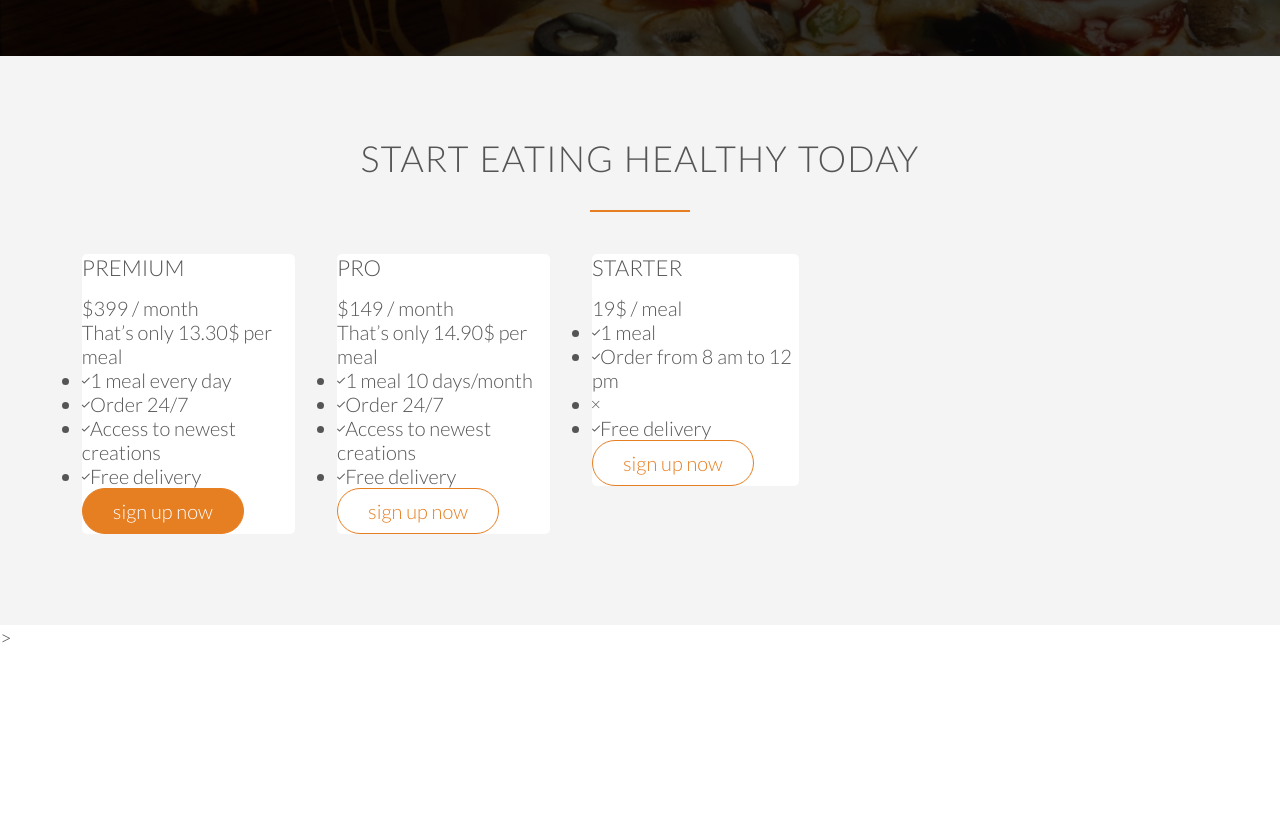
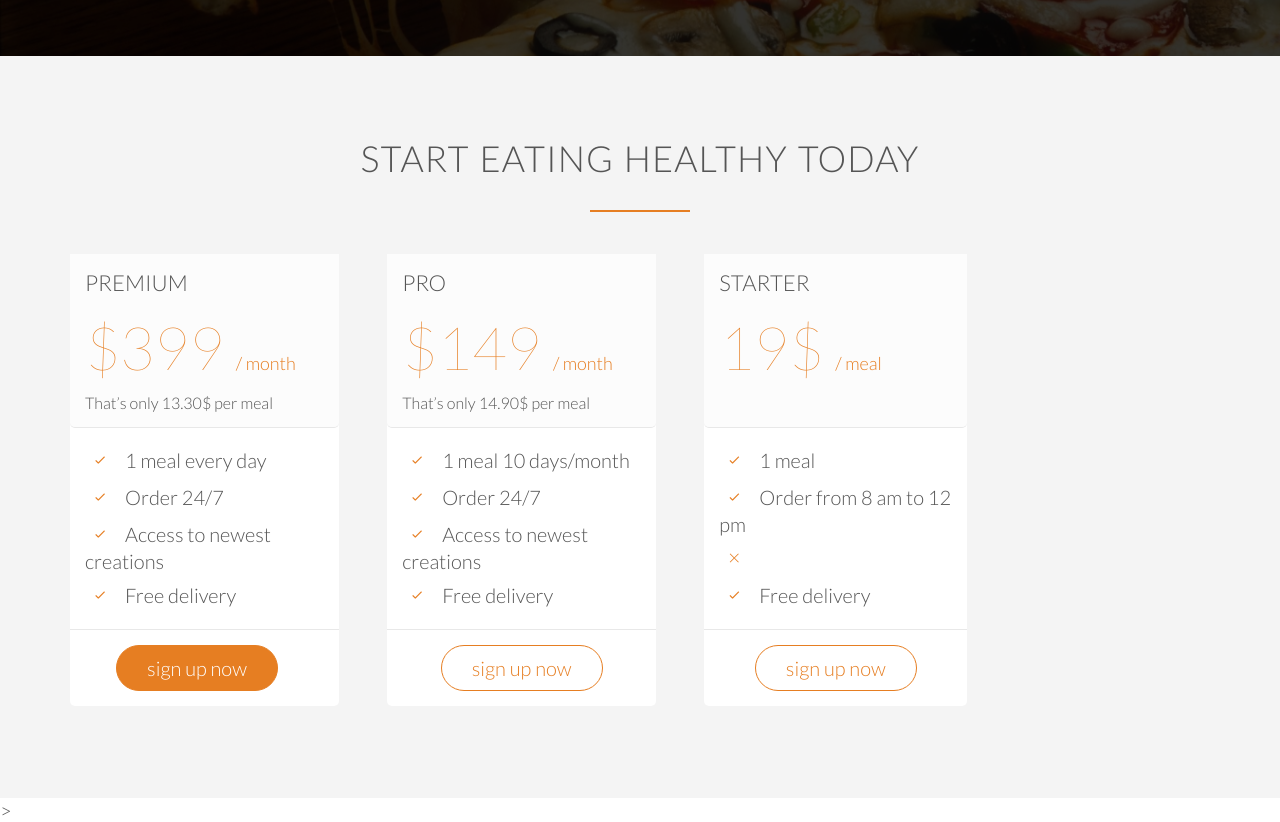
Before and after one commit to nulkhaliq/OmniFood, a plain HTML site: page index.html in a window 1280 px wide. Shown: the part 3899-4721 px from the top of the page. Before the commit the page ends 4548 px from the top, so only its background shows below. Drawn offline with Linux system fonts and the light colour scheme; files whose address does not match are found by name.

Commit message:
Sign Up section updated

```diff
--- a/index.html
+++ b/index.html
@@ -219,15 +219,15 @@
             <div class="plan-box">
             <div>
                 <h3>Premium</h3>
-                <p class="plan-price">$399 / month</p>
+                <p class="plan-price">$399 <span>/ month</span></p>
                 <p class="plan-price-meal">That’s only 13.30$ per meal</p>
                 </div>
                 <div>
                     <ul>
-                    <li><i class="ion-ios-checkmark-empty"></i>1 meal every day</li>
-                    <li><i class="ion-ios-checkmark-empty"></i>Order 24/7</li>
-                    <li><i class="ion-ios-checkmark-empty"></i>Access to newest creations</li>
-                    <li><i class="ion-ios-checkmark-empty"></i>Free delivery</li>
+                    <li><i class="ion-ios-checkmark-empty icon-small"></i>1 meal every day</li>
+                    <li><i class="ion-ios-checkmark-empty icon-small"></i>Order 24/7</li>
+                    <li><i class="ion-ios-checkmark-empty icon-small"></i>Access to newest creations</li>
+                    <li><i class="ion-ios-checkmark-empty icon-small"></i>Free delivery</li>
                     </ul>
                 </div>
                 <div>
@@ -241,15 +241,15 @@
             <div class="plan-box">
             <div>
                 <h3>Pro</h3>
-                <p class="plan-price">$149 / month</p>
+                <p class="plan-price">$149 <span>/ month</span></p>
                 <p class="plan-price-meal">That’s only 14.90$ per meal</p>
                 </div>
                 <div>
                     <ul>
-                    <li><i class="ion-ios-checkmark-empty"></i>1 meal 10 days/month</li>
-                    <li><i class="ion-ios-checkmark-empty"></i>Order 24/7</li>
-                    <li><i class="ion-ios-checkmark-empty"></i>Access to newest creations</li>
-                    <li><i class="ion-ios-checkmark-empty"></i>Free delivery</li>
+                    <li><i class="ion-ios-checkmark-empty icon-small"></i>1 meal 10 days/month</li>
+                    <li><i class="ion-ios-checkmark-empty icon-small"></i>Order 24/7</li>
+                    <li><i class="ion-ios-checkmark-empty icon-small"></i>Access to newest creations</li>
+                    <li><i class="ion-ios-checkmark-empty icon-small"></i>Free delivery</li>
                     </ul>
                 </div>
                 <div>
@@ -261,15 +261,15 @@
             <div class="plan-box">
             <div>
                 <h3>Starter</h3>
-                <p class="plan-price">19$ / meal</p>
-                <p class="plan-price-meal"></p>
+                <p class="plan-price">19$ <span>/ meal</span></p>
+                <p class="plan-price-meal">&nbsp;</p>
                 </div>
                 <div>
                     <ul>
-                    <li><i class="ion-ios-checkmark-empty"></i>1 meal </li>
-                    <li><i class="ion-ios-checkmark-empty"></i>Order from 8 am to 12 pm</li>
-                    <li><i class="ion-ios-close-empty"></i></li>
-                    <li><i class="ion-ios-checkmark-empty"></i>Free delivery</li>
+                    <li><i class="ion-ios-checkmark-empty icon-small"></i>1 meal </li>
+                    <li><i class="ion-ios-checkmark-empty icon-small"></i>Order from 8 am to 12 pm</li>
+                    <li><i class="ion-ios-close-empty icon-small"></i></li>
+                    <li><i class="ion-ios-checkmark-empty icon-small"></i>Free delivery</li>
                     </ul>
                 </div>
                 <div>
--- a/resources/css/style.css
+++ b/resources/css/style.css
@@ -422,6 +422,46 @@
     background-color: #fff;
     border-radius: 5px;
     width: 90%;
-    margin-left: 5%;
+    margin-left: 5%
+    box-shadow: 0 2px 2px #efefef;
+}
 
+.plan-box div {
+    padding: 15px;
+    border-bottom: 1px solid #e8e8e8;
 }
+
+.plan-box div:first-child {
+    background-color: #fcfcfc;
+    border-bottom-left-radius: 5px;
+    border-bottom-right-radius: 5px;
+}
+
+.plan-box div:last-child {
+    text-align: center;
+    border: 0;
+}
+
+.plan-price {
+    font-size: 300%;
+    margin-bottom: 10px;
+    font-weight: 100;
+    color: #e67e22;
+}
+
+.plan-price span {
+    font-size: 30%;
+    font-weight: 300;
+}
+
+.plan-price-meal {
+  font-size: 80%;
+}
+
+.plan-box ul {
+    list-style: none;
+}
+
+.plan-box ul li {
+    padding: 5px 0;
+}
```
